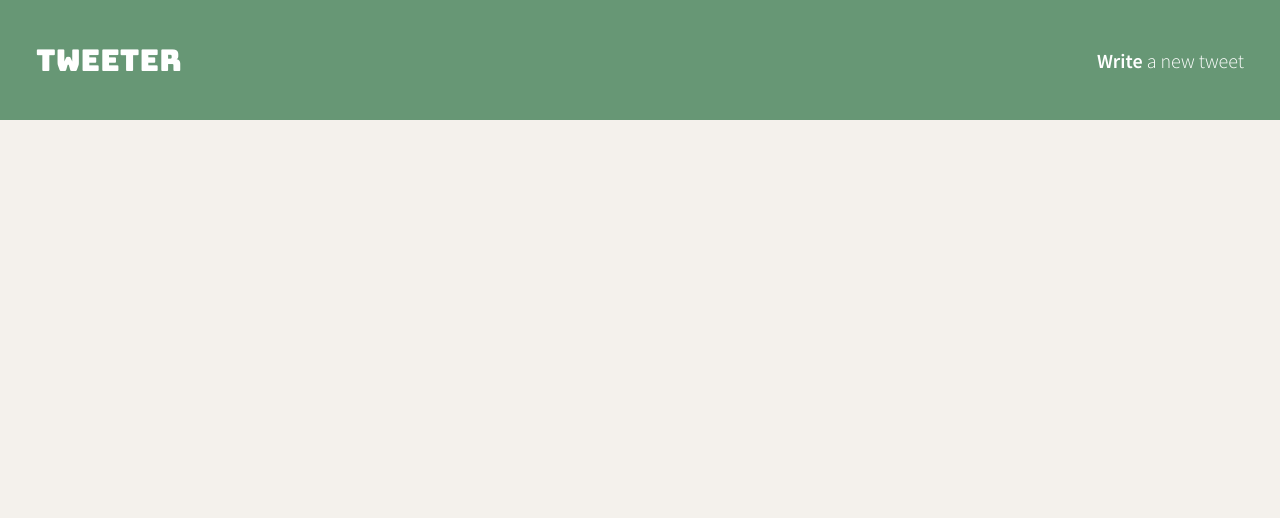
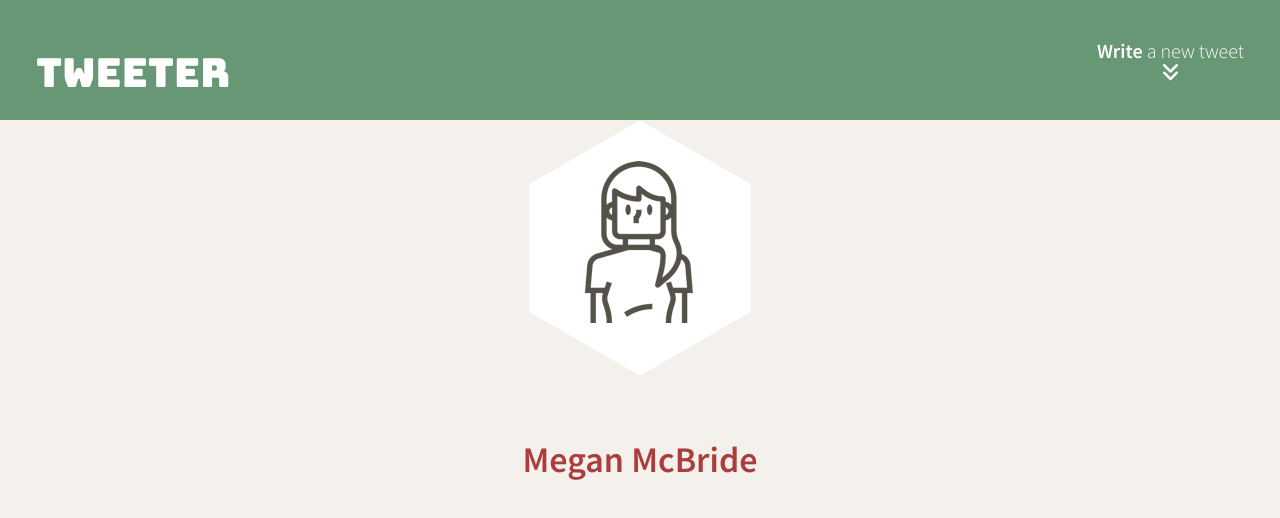
Before and after one commit to megsmcbride/tweeter, a website: page public/index.html in a window 1280 px wide. Drawn offline with nearby package versions, Linux system fonts and the light colour scheme.

Commit message:
Add avatar and name

```diff
--- a/public/index.html
+++ b/public/index.html
@@ -8,13 +8,15 @@
     <link rel="preconnect" href="https://fonts.googleapis.com">
     <link rel="preconnect" href="https://fonts.gstatic.com" crossorigin>
     <link href="https://fonts.googleapis.com/css2?family=Bungee&family=Source+Sans+Pro:ital,wght@0,300;0,600;1,300;1,600&display=swap" rel="stylesheet">
+    <link rel="stylesheet" href="https://cdnjs.cloudflare.com/ajax/libs/font-awesome/6.1.1/css/all.min.css" integrity="sha512-KfkfwYDsLkIlwQp6LFnl8zNdLGxu9YAA1QvwINks4PhcElQSvqcyVLLD9aMhXd13uQjoXtEKNosOWaZqXgel0g==" crossorigin="anonymous" referrerpolicy="no-referrer" />
 
     <!-- External CSS -->
     <link rel="stylesheet" href="https://cdnjs.cloudflare.com/ajax/libs/normalize/8.0.1/normalize.min.css" type="text/css" />
 
     <!-- App CSS -->
     <link rel="stylesheet" href="/styles/layout.css" type="text/css" />
-    <link rel="stylesheet" href="/styles/nav.css" type="text/css"
+    <link rel="stylesheet" href="/styles/nav.css" type="text/css" />
+
     <!-- External JS -->
     <script src="https://ajax.googleapis.com/ajax/libs/jquery/3.4.1/jquery.min.js"></script>
 
@@ -30,8 +32,18 @@
       </header>
       <article class="writeATweet">
         <span><strong>Write</strong> a new tweet </span>
+        <i class="fas fa-angle-double-down"></i>
       </article>
     </nav>
+      <header class="profile">
+        <div>
+          <img src="/images/profile-hex.png">
+        </div>
+        <br>
+        <div>
+          <h2 class="name"> Megan McBride </h2>
+        </div>
+      </header>
 
     <!-- Page-specific (main) content here -->
     <main class="container"></main>
--- a/public/styles/nav.css
+++ b/public/styles/nav.css
@@ -1,29 +1,53 @@
 nav {
-  background-color: rgb(103, 151, 117);
+  background-color: #679775;
+  color: #ffffff;
   height: 120px;
   width: 100%;
-  padding: 1.5em;
+  padding-left: 1.5em;
+  padding-right: 1.5em;
+  padding-bottom: 1em;
+  padding-top: 1em;
   position: fixed;
   display: flex;
   flex-direction: row;
   justify-content: space-between;
-  align-items: center;
-
-
 }
 
-header {
+.header {
   font-family: 'Bungee', 'sans-serif';
-  font-size: 30px;
+  font-size: 40px;
   display: flex;
-  flex-direction: row;
+  align-items: flex-end;
 
 }
 
 .writeATweet {
   font-family: 'Source Sans Pro', 'sans-serif';
   font-size: 20px;
+
   display: flex;
   flex-direction: column;
-  justify-content: flex-end;
+  align-items: center;
+  justify-content: center;
 }
+
+.fas-fa-angle-double-down {
+  display: flex;
+  color: red;
+  background-color: transparent;
+  padding: 5px;
+  align-self: center;
+}
+
+.profile {
+  font-family: 'Source Sans Pro', 'sans-serif';
+  display: flex;
+  flex-direction: column;
+  align-items: center;
+  padding-top: 120px;
+  height: 130px;
+}
+
+.name {
+  color: #ac3d3d;
+}
```
Also changed, not shown: server/data-files/initial-tweets.json (+5 -5 lines).
